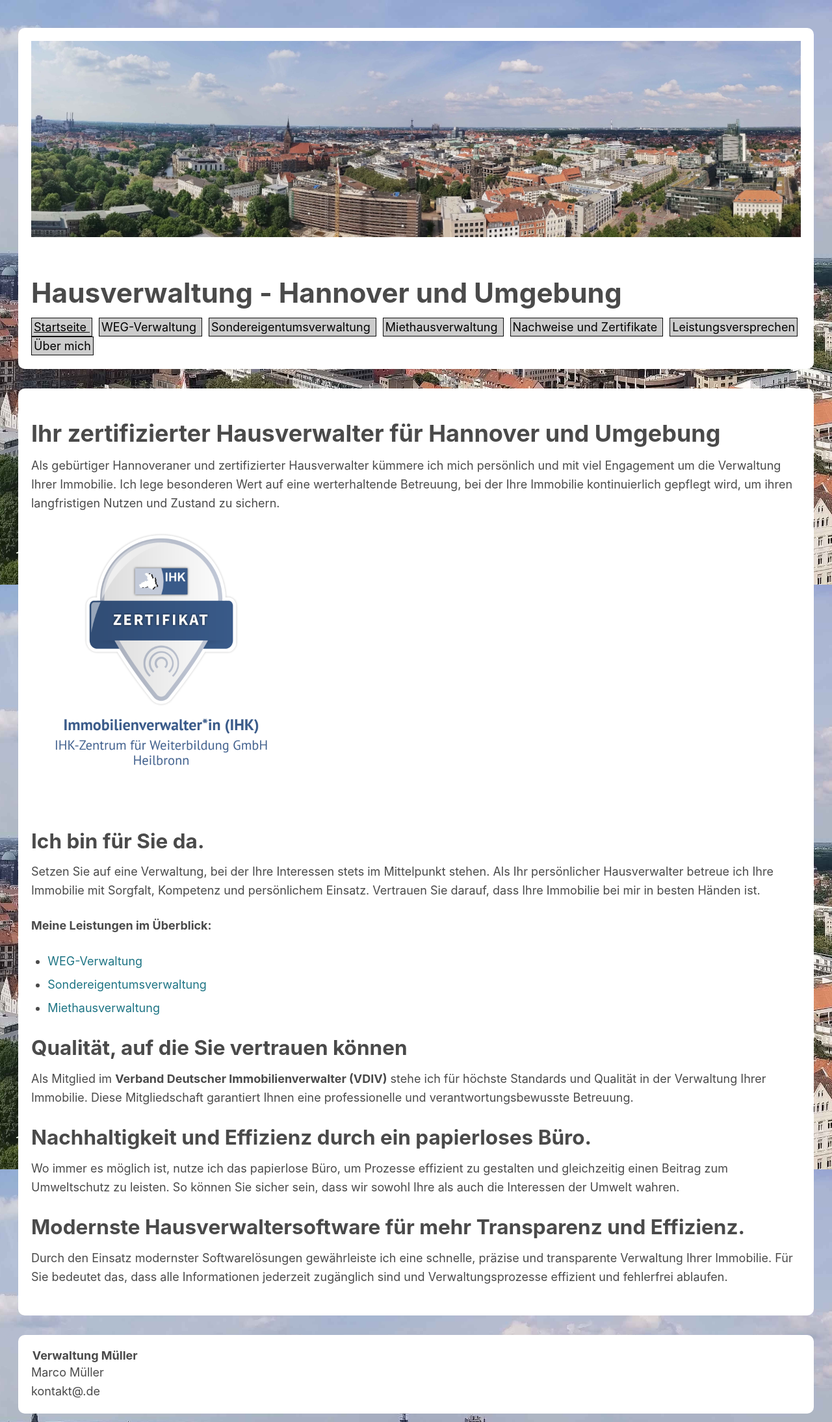
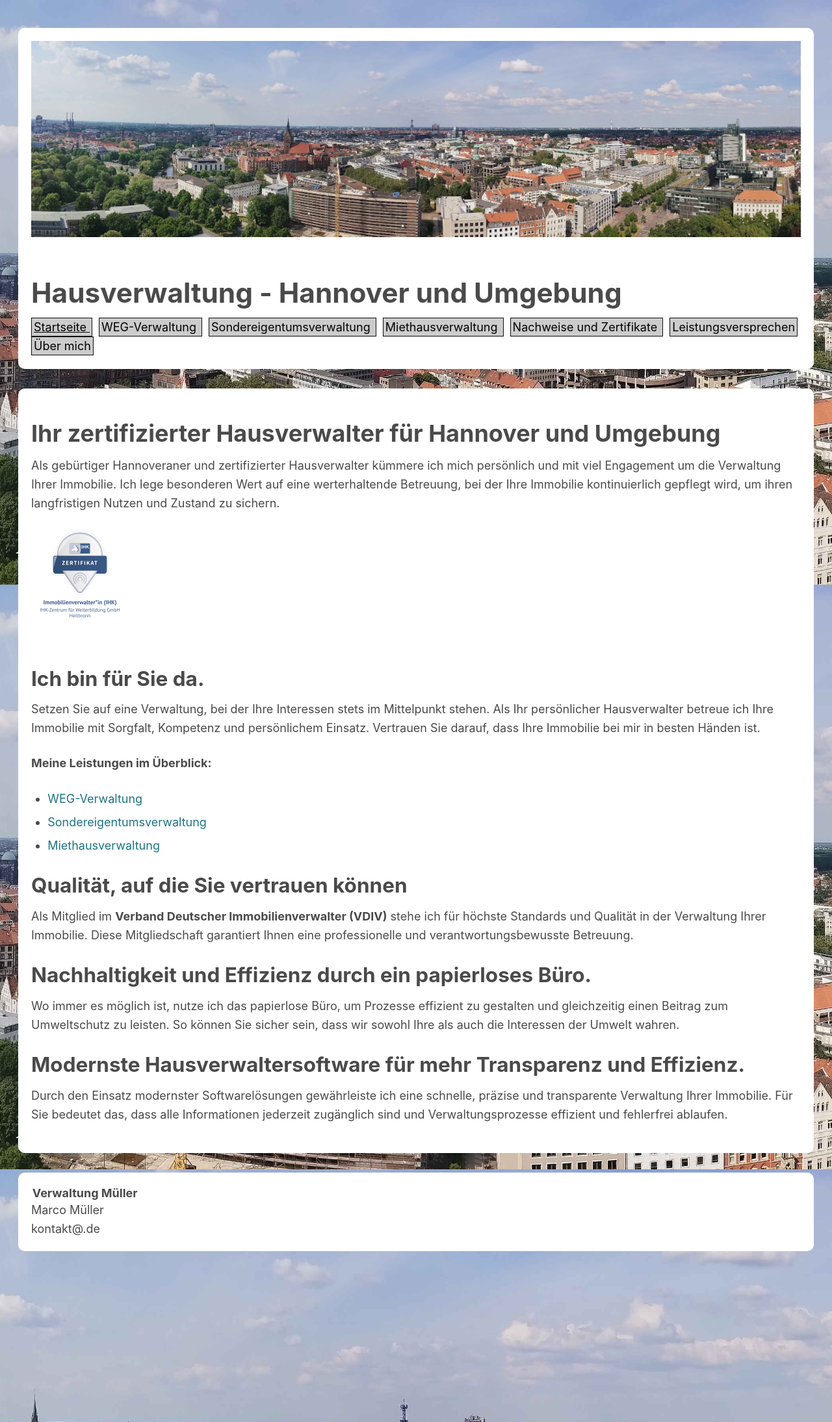
Before and after one commit to marek22k/hausverwaltung, a Jekyll site: the page built from index.md, in a window 1280 px wide. Shown: the whole page at 65% size. Built offline with Jekyll 4.4.1, drawn with Linux system fonts in a browser that asks for light colours.

Commit message:
Update index.md
Size 150 fürs badge

```diff
--- a/index.md
+++ b/index.md
@@ -11,7 +11,7 @@
 werterhaltende Betreuung, bei der Ihre Immobilie kontinuierlich gepflegt wird, um ihren
 langfristigen Nutzen und Zustand zu sichern.
 
-<a href="https://badges.ihk-kompetenz.plus/assertion/f215ab3c-9e25-4efe-83a8-da10036371b5?id=U2FsdGVkX19lBDNHu0Cv1IgLjduX0Ui/m%209pxj/c1hfx1jaMzmEQjGfhNLWDXZfG4GEqCM/fldCq4QhMBqIaBQ=="><img src="/assets/img/nachweise-und-zertifikate/badge.png" alt="Immobilienverwalter (IHK)" class="certificate"></a>
+<a href="https://badges.ihk-kompetenz.plus/assertion/f215ab3c-9e25-4efe-83a8-da10036371b5?id=U2FsdGVkX19lBDNHu0Cv1IgLjduX0Ui/m%209pxj/c1hfx1jaMzmEQjGfhNLWDXZfG4GEqCM/fldCq4QhMBqIaBQ=="><img src="/assets/img/nachweise-und-zertifikate/badge.png" alt="Immobilienverwalter (IHK)" class="certificate"  width="150" height="150" ></a>
 
 ### Ich bin für Sie da.
 
```
